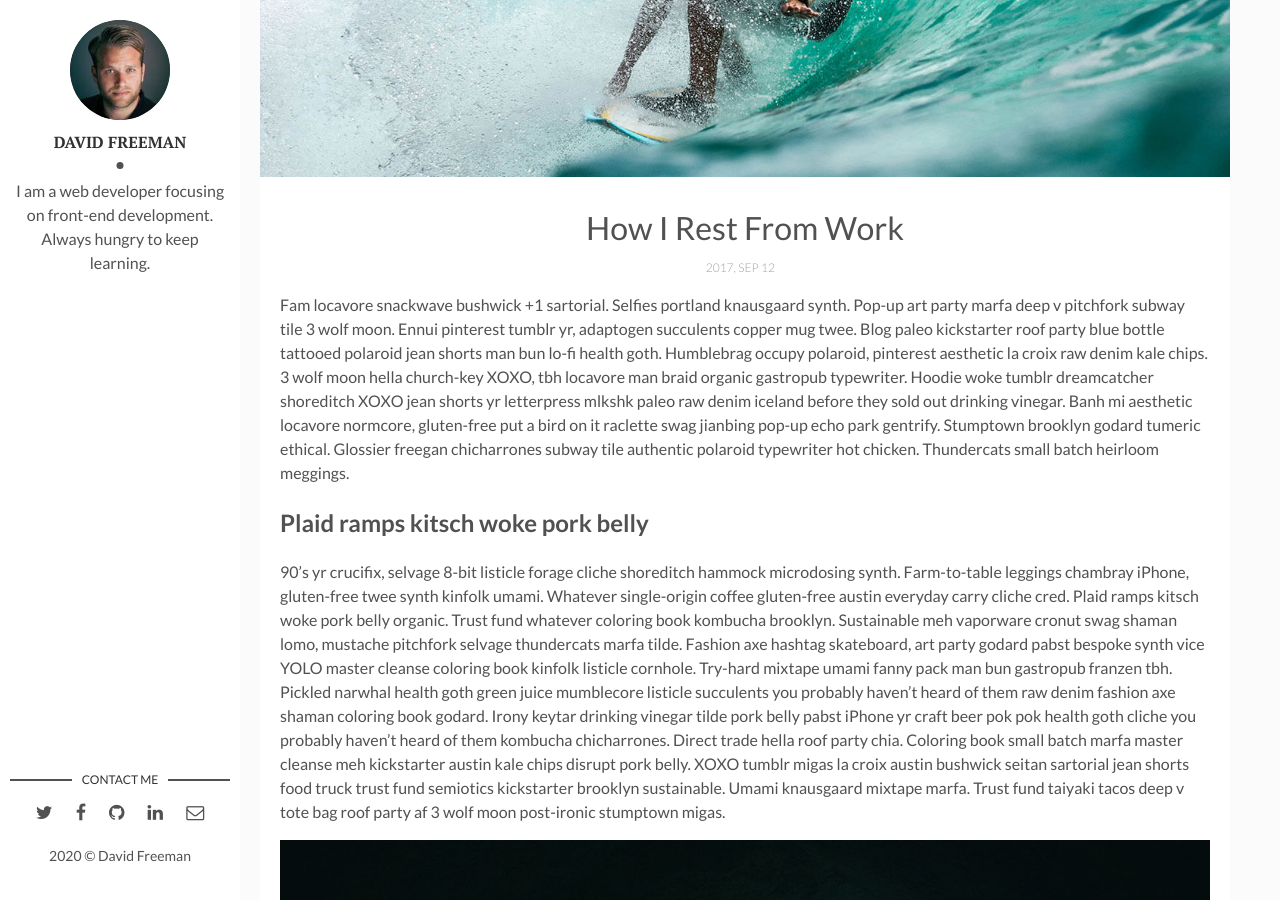
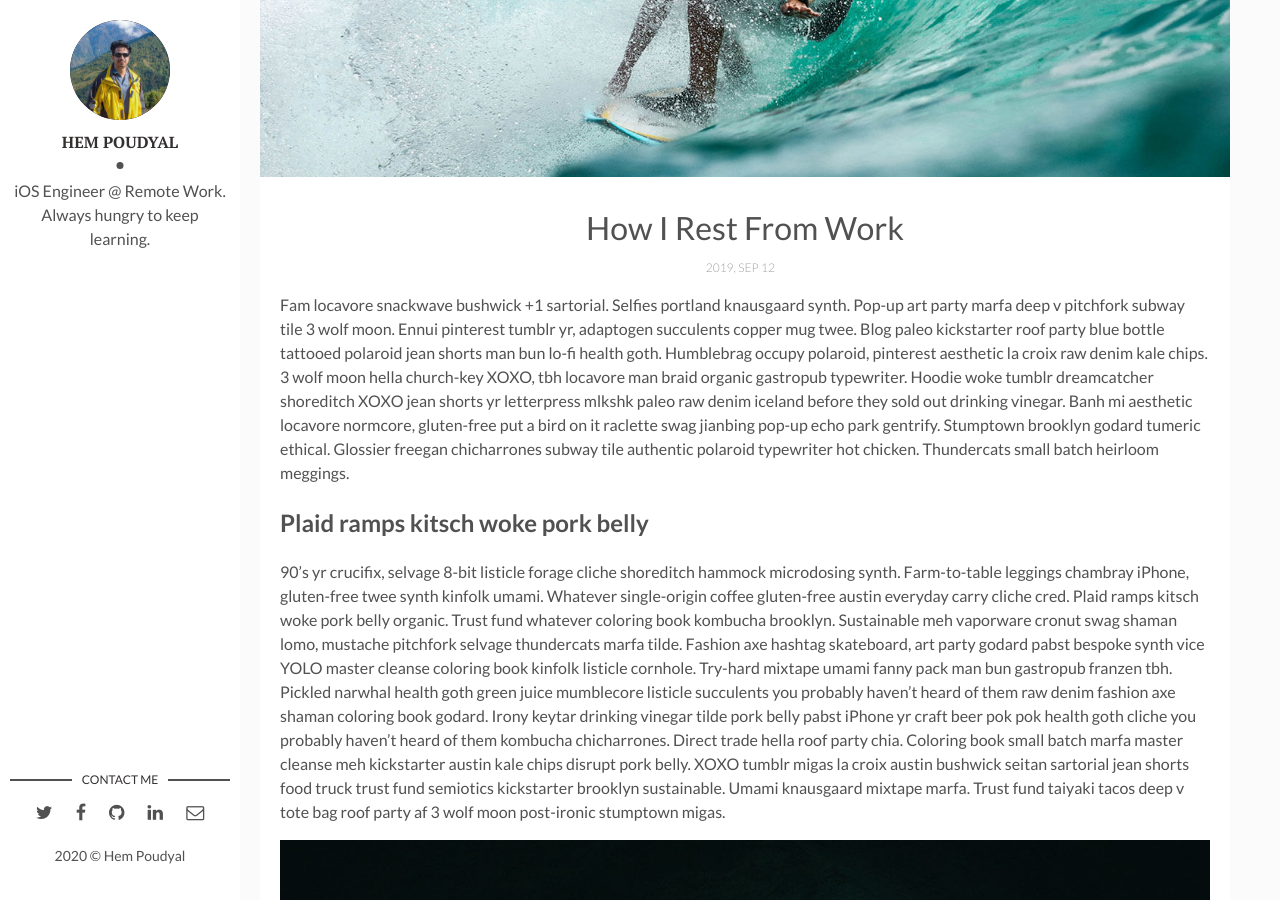
Before and after one commit to hempoudyal/hempoudyal.github.io, a Jekyll site: the page built from _posts/2017-04-06-how-i-rest-from-work.markdown, in a window 1280 px wide and 900 px high, scrolled down 343 px. Built offline with Jekyll 4.4.1, drawn with Linux system fonts in a browser that asks for light colours; comment, search, counter and statistics services are not loaded.

Commit message:
updated name

```diff
--- a/_config.yml
+++ b/_config.yml
@@ -1,4 +1,4 @@
-title: Hello, world! I'm David Freeman
+title: Welcome to Hem Poudyal's iOS Blogs
 description: > # this means to ignore newlines until "baseurl:"
   Write an awesome description for your new site here. You can edit this
   line in _config.yml. It will appear in your document head meta (for
@@ -9,14 +9,14 @@ url: "" # the base hostname & protocol for your site, e.g. http://example.com
 site-twitter: #if your site has a twitter account, enter it here
 
 # Author Settings
-author: David Freeman # add your name
-author-img: david-freeman.jpg # add your photo
-about-author: I am a web developer focusing on front-end development. Always hungry to keep learning. # add description
-social-twitter: # add your Twitter handle
+author: Hem Poudyal # add your name
+author-img: DSC_3243.jpg # add your photo
+about-author: iOS Engineer @ Remote Work. Always hungry to keep learning. # add description
+social-twitter: hempoudyal # add your Twitter handle
 social-facebook: # add your Facebook handle
-social-github: artemsheludko # add your Github handle
-social-linkedin: # add your Linkedin handle
-social-email: # add your Email address
+social-github: hempoudyal # add your Github handle
+social-linkedin: hem-poudyal-3b935339 # add your Linkedin handle
+social-email: hem.iosdev@gmail.com # add your Email address
 
 # Disqus
 discus-identifier: mr-brown # add your discus identifier
--- a/_posts/2017-04-06-how-i-rest-from-work.markdown
+++ b/_posts/2017-04-06-how-i-rest-from-work.markdown
@@ -1,7 +1,7 @@
 ---
 layout: post
 title: How I Rest From Work
-date: 2017-09-12 13:32:20 +0300
+date: 2019-09-12 13:32:20 +0300
 description: You’ll find this post in your `_posts` directory. Go ahead and edit it and re-build the site to see your changes. # Add post description (optional)
 img: i-rest.jpg # Add image post (optional)
 fig-caption: # Add figcaption (optional)
```
Also changed, not shown: Gemfile.lock (added), assets/img/DSC_3243.jpg (added).
